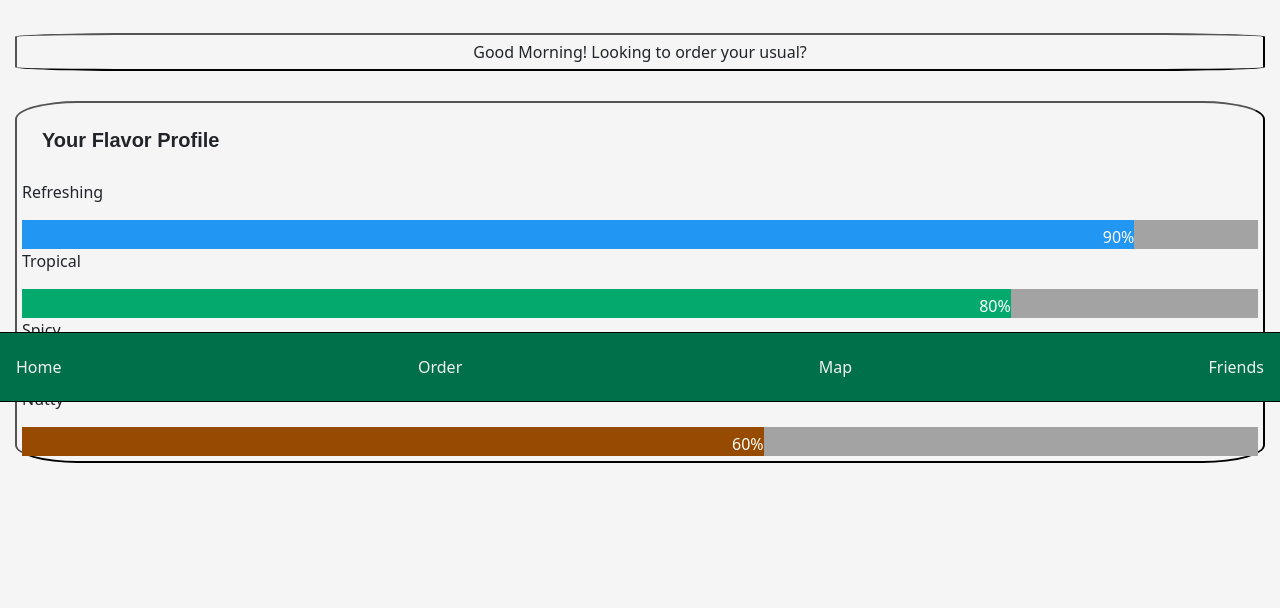
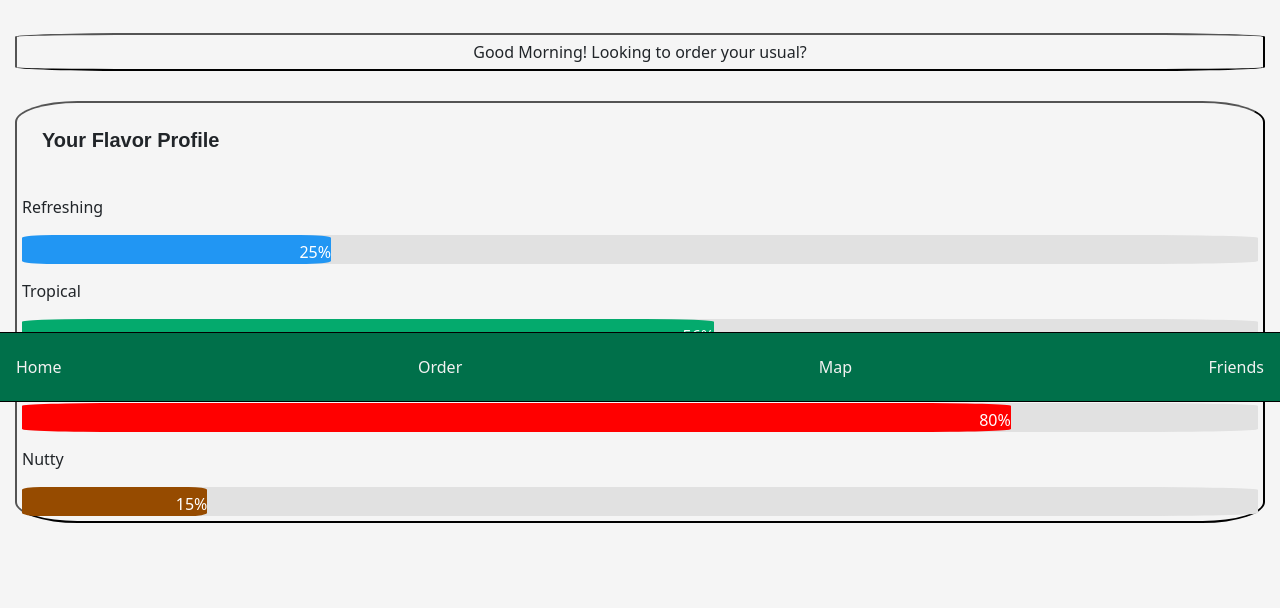
Before and after one commit to kb1998s/Social-Barista, a Flask app: page / in a window 1280 px wide. Shown: the part 398-1006 px from the top of the page. Before the commit the page ends 861 px from the top, so only its background shows below. Run offline with Flask 2, Linux system fonts and the light colour scheme.

Commit message:
Flavor Profile updates

```diff
--- a/src/app.py
+++ b/src/app.py
@@ -1,6 +1,62 @@
 from flask import Flask, render_template, url_for
+import pyrebase
 
 app = Flask(__name__)
+
+config = {
+    'apiKey': "AIzaSyBztWUIwgKYvM8YLFHbpuazAgPBak3gSXE",
+    'authDomain': "socialbarista-a9ddc.firebaseapp.com",
+    'projectId': "socialbarista-a9ddc",
+    'databaseURL': "https://socialbarista-a9ddc-default-rtdb.firebaseio.com/",
+    'storageBucket': "socialbarista-a9ddc.appspot.com",
+    'messagingSenderId': "947484314169",
+    'appId': "1:947484314169:web:7fa9c1b550a1051d1f5be8"}
+
+
+firebase = pyrebase.initialize_app(config)
+auth = firebase.auth()
+db = firebase.database()
+
+#flavor profile dict
+user = db.child("user-item-db").child("1XHftVUhoFhBeCoac0p2DhKfoos2").get()
+
+dict = user.val()
+
+flavorDict = {
+    "sweet": 0,
+    "nutty": 0,
+    "aromatic": 0,
+    "bitter": 0,
+    "robust": 0,
+    "earthy": 0,
+    "tropical": 0,
+    "fruity": 0,
+    "smooth": 0,
+    "creamy": 0,
+    "floral": 0,
+    "refreshing": 0,
+}
+
+drinkslist = []
+timesordered = []
+for x,y in dict.items():
+    drinkslist.append(int(x))
+    timesordered.append(int(y))
+
+print(drinkslist)
+print(timesordered)
+
+flavorlist = []
+
+for i in range(len(drinkslist)):
+    flavorlist.append(db.child("product_db").child(drinkslist[i]).child("flavor").get().val())
+
+
+for i in flavorlist:
+    for k in i:
+        temp = k
+        flavorDict[temp] += 1
+print(flavorDict)
 
 #HTML app routes
 @app.route("/")
--- a/src/static/css/index.css
+++ b/src/static/css/index.css
@@ -46,7 +46,7 @@ h1{
     position: sticky;
     text-align: top;
     /* higher z-index brings container to top of display */
-    z-index: 1;
+    z-index: 3;
 }
 
 .drinks-container{
@@ -95,9 +95,14 @@ h1{
     font-size: 20px;
 }
 
+.flavorProfile p{
+    padding-top: 15px;
+}
+
 .flavorStats {
   width: 100%; /* Full width */
-  background-color:#a3a3a3; /* Grey background */
+  background-color:#e1e1e1; /* Grey background */
+  border-radius: 10%;
 }
 
 .flavors {
@@ -105,13 +110,15 @@ h1{
   padding-top: 5px; /* Add top padding */
   padding-bottom: 5x; /* Add bottom padding */
   color: white; /* White text color */
+  padding-left: 5px;
+  border-radius: 10%;
 }
 
 /* User percentages from User ID needed */
-.refreshing {width: 90%; background-color: #2196F3;} /* Green */
-.tropical {width: 80%; background-color: #04AA6D;} /* Blue */
-.spicy {width: 65%; background-color: #FF0000;} /* Red */
-.nutty {width: 60%; background-color: #964B00;} /* Dark Grey */
+.refreshing {background-color: #2196F3;} /* Green */
+.tropical {background-color: #04AA6D;} /* Blue */
+.spicy {background-color: #FF0000;} /* Red */
+.nutty {background-color: #964B00;} /* Dark Grey */
 
 /* End flavor profile */
 
--- a/src/templates/flavor-profile.html
+++ b/src/templates/flavor-profile.html
@@ -6,21 +6,21 @@
     </h1>
   <p>Refreshing</p>
       <div class="flavorStats">
-          <div class="flavors refreshing">90%</div>
+          <div class="flavors refreshing" style="width:25%">25%</div>
       </div>
 
   <p>Tropical</p>
       <div class="flavorStats">
-          <div class="flavors tropical">80%</div>
+          <div class="flavors tropical" style="width:56%">56%</div>
       </div>
 
   <p>Spicy</p>
       <div class="flavorStats">
-          <div class="flavors spicy">65%</div>
+          <div class="flavors spicy" style="width:80%">80%</div>
       </div>
 
   <p>Nutty</p>
       <div class="flavorStats">
-          <div class="flavors nutty">60%</div>
+          <div class="flavors nutty" style="width:15%">15%</div>
       </div>
   </div>
```
